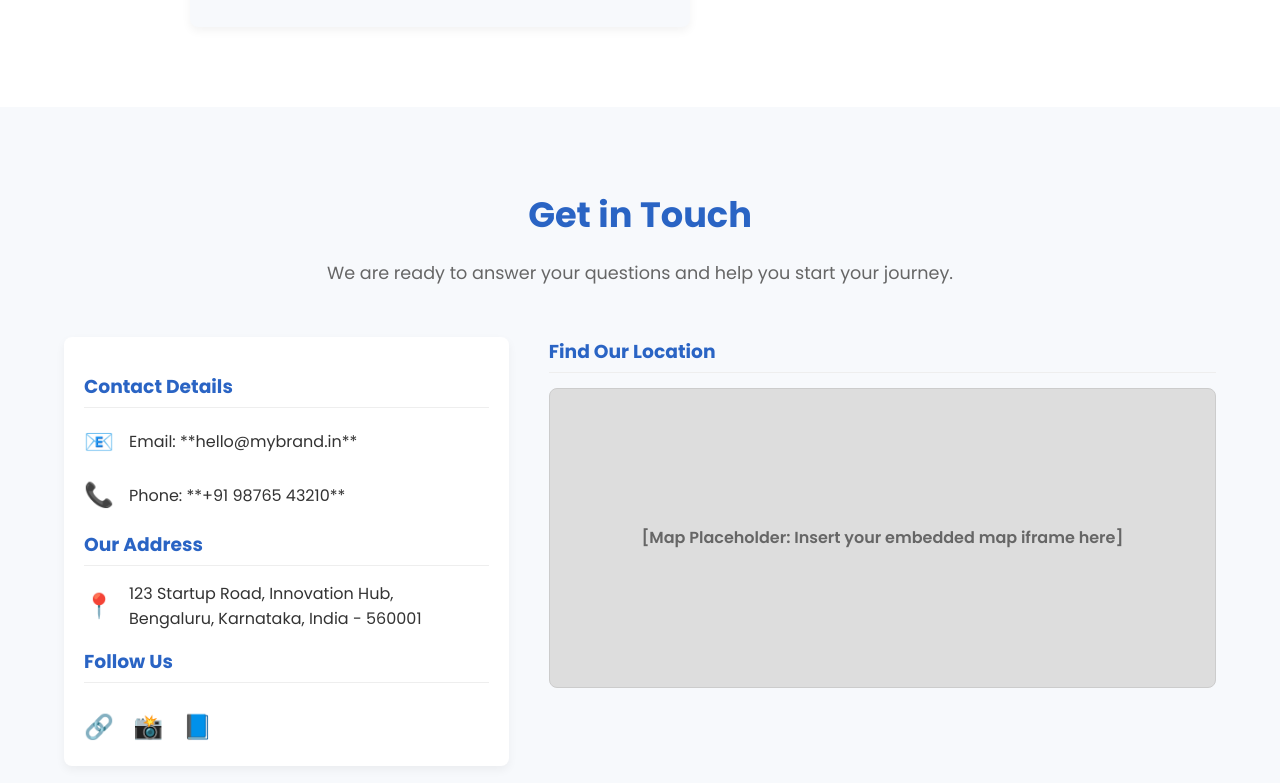
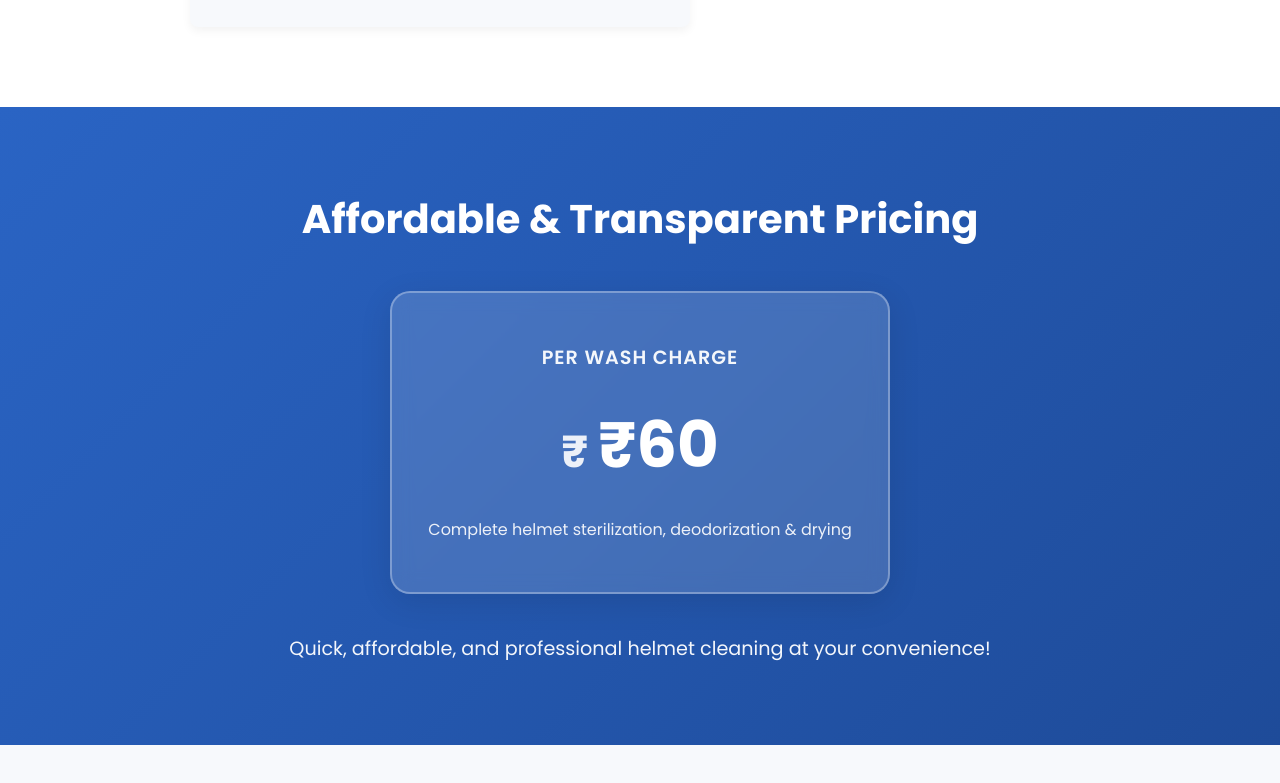
Before and after one commit to ranjansingh009/amu-japan, a plain HTML site: page index.html in a window 1280 px wide. Shown: the part 6797-7580 px from the top of the page. Drawn offline with nearby package versions, Linux system fonts and the light colour scheme.

Commit message:
Add pricing banner with per-wash charge display - ₹60

```diff
--- a/css/style.css
+++ b/css/style.css
@@ -1089,13 +1089,132 @@ footer {
     }
 }
 
-@media (max-width: 600px) {
-    .gallery-grid {
-        grid-template-columns: 1fr;
-        gap: 15px;
+/* --- COST ESTIMATION / PRICING BANNER --- */
+.cost-estimation-section {
+    background: linear-gradient(135deg, var(--primary-color) 0%, #1e4b99 100%);
+    padding: 80px 0;
+    color: var(--light-text);
+}
+
+.pricing-banner {
+    text-align: center;
+}
+
+.pricing-banner h2 {
+    font-size: 2.5em;
+    margin-bottom: 40px;
+    font-weight: 700;
+    color: var(--light-text);
+}
+
+.price-card {
+    background-color: rgba(255, 255, 255, 0.15);
+    backdrop-filter: blur(10px);
+    border: 2px solid rgba(255, 255, 255, 0.3);
+    border-radius: 20px;
+    padding: 50px 30px;
+    max-width: 500px;
+    margin: 0 auto 40px;
+    box-shadow: 0 8px 32px rgba(0, 0, 0, 0.1);
+    transition: transform 0.3s ease, box-shadow 0.3s ease;
+}
+
+.price-card:hover {
+    transform: translateY(-10px);
+    box-shadow: 0 15px 40px rgba(0, 0, 0, 0.2);
+}
+
+.price-label {
+    font-size: 1.2em;
+    font-weight: 600;
+    margin-bottom: 15px;
+    opacity: 0.95;
+    text-transform: uppercase;
+    letter-spacing: 1px;
+}
+
+.price-amount {
+    font-size: 4em;
+    font-weight: 800;
+    margin: 20px 0;
+    display: flex;
+    align-items: baseline;
+    justify-content: center;
+    gap: 10px;
+}
+
+.price-amount::before {
+    content: "₹";
+    font-size: 0.7em;
+    opacity: 0.9;
+}
+
+.price-description {
+    font-size: 1em;
+    opacity: 0.9;
+    margin-top: 20px;
+    line-height: 1.6;
+}
+
+.banner-subtitle {
+    font-size: 1.2em;
+    opacity: 0.95;
+    font-weight: 500;
+}
+
+/* Responsive Pricing Banner */
+@media (max-width: 768px) {
+    .cost-estimation-section {
+        padding: 60px 0;
     }
 
-    .gallery-image {
-        max-height: 400px;
+    .pricing-banner h2 {
+        font-size: 2em;
+        margin-bottom: 30px;
+    }
+
+    .price-card {
+        padding: 40px 20px;
+        max-width: 100%;
+    }
+
+    .price-amount {
+        font-size: 3em;
+    }
+
+    .banner-subtitle {
+        font-size: 1em;
     }
 }
+
+@media (max-width: 600px) {
+    .cost-estimation-section {
+        padding: 40px 0;
+    }
+
+    .pricing-banner h2 {
+        font-size: 1.6em;
+        margin-bottom: 20px;
+    }
+
+    .price-card {
+        padding: 30px 15px;
+        border-radius: 15px;
+    }
+
+    .price-label {
+        font-size: 1em;
+    }
+
+    .price-amount {
+        font-size: 2.5em;
+    }
+
+    .price-description {
+        font-size: 0.9em;
+    }
+
+    .banner-subtitle {
+        font-size: 0.95em;
+    }
+}
--- a/index.html
+++ b/index.html
@@ -351,6 +351,20 @@
         </div>
     </section>
 
+    <section id="cost-estimation" class="cost-estimation-section">
+        <div class="container">
+            <div class="pricing-banner">
+                <h2>Affordable & Transparent Pricing</h2>
+                <div class="price-card">
+                    <p class="price-label">Per Wash Charge</p>
+                    <p class="price-amount">₹60</p>
+                    <p class="price-description">Complete helmet sterilization, deodorization & drying</p>
+                </div>
+                <p class="banner-subtitle">Quick, affordable, and professional helmet cleaning at your convenience!</p>
+            </div>
+        </div>
+    </section>
+
     <section id="contact" class="contact-section">
         <div class="container">
             <h2>Get in Touch</h2>
```
